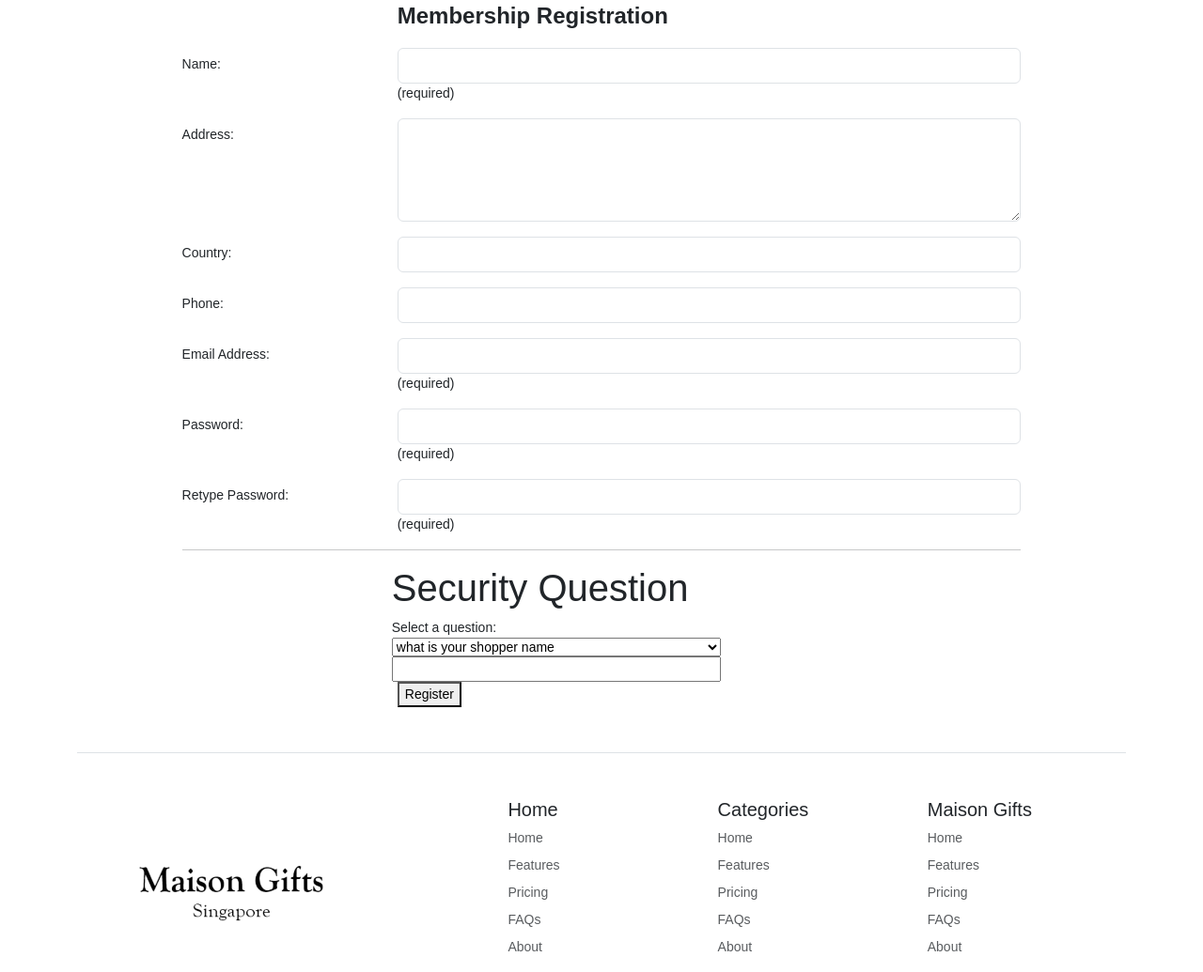
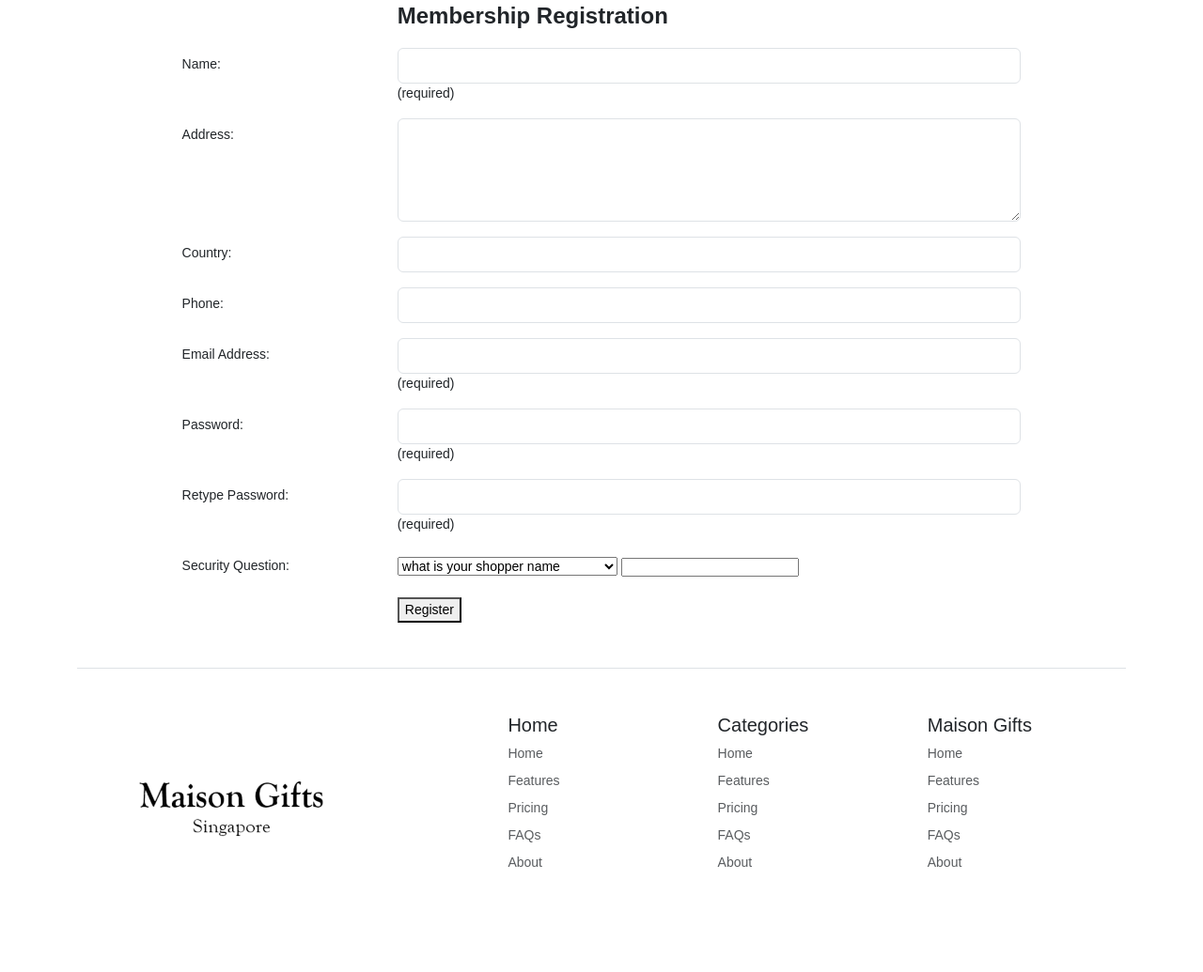
Before and after one commit to yexuan1/ECAD_ASG1_MaisonGifts, a PHP site: page /register.php in a window 1280 px wide. Shown: the part 103-1138 px from the top of the page at 94% size. After the commit the page ends 1026 px from the top, so only its background shows below. Run offline with PHP 8.4, Linux system fonts and the light colour scheme.

Commit message:
update register

```diff
--- a/register.php
+++ b/register.php
@@ -2,11 +2,10 @@
 // Detect the current session
 session_start();
 // Include the Page Layout header
-include("header.php");
+include("Header.php");
 ?>
 <script type="text/javascript">
-function validateForm()
-{
+    function validateForm() {
         // To Do 1 - Check if password matched
         if (document.register.password.value != document.register.password2.value) { //if password 1 == to password 2
             alert("Passwords not matched!");
@@ -16,27 +15,24 @@ function validateForm()
         // To Do 2 - Check if telephone number entered correctly
         //           Singapore telephone number consists of 8 digits,
         //           start with 6, 8 or 9
-    if (document.register.phone.value != ""){
+        if (document.register.phone.value != "") {
             var str = document.register.phone.value;
-        if(str.length != 8) { //checks if the phone number is 8 digits long
+            if (str.length != 8) { //checks if the phone number is 8 digits long
                 alert("Please enter a 8-digit phone number.") //prompts the user
                 return false; // cancel submission
-        }
-
-        else if (str.substr(0,1) != "6" &&
-                 str.substr(0,1) != "8" &&
-                 str.substr(0,1) != "9") {
+            } else if (str.substr(0, 1) != "6" &&
+                str.substr(0, 1) != "8" &&
+                str.substr(0, 1) != "9") {
                 alert("Phone number in Singapore should start with 6, 8 or 9.");
                 return false; //cancel submission
             }
         }
-    return true;  // No error found
+        return true; // No error found
     }
 </script>
 
 <div style="width:80%; margin:auto;">
-<form name="register" action="addMember.php" method="post"
-      onsubmit="return validateForm()">
+    <form name="register" action="addMember.php" method="post" onsubmit="return validateForm()">
         <div class="mb-3 row">
             <div class="col-sm-9 offset-sm-3">
                 <span class="page-title">Membership Registration</span>
@@ -45,15 +41,13 @@ function validateForm()
         <div class="mb-3 row">
             <label class="col-sm-3 col-form-label" for="name">Name:</label>
             <div class="col-sm-9">
-            <input class="form-control" name="name" id="name"
-                   type="text" required /> (required)
+                <input class="form-control" name="name" id="name" type="text" required /> (required)
             </div>
         </div>
         <div class="mb-3 row">
             <label class="col-sm-3 col-form-label" for="address">Address:</label>
             <div class="col-sm-9">
-            <textarea class="form-control" name="address" id="address"
-                      cols="25" rows="4" ></textarea>
+                <textarea class="form-control" name="address" id="address" cols="25" rows="4"></textarea>
             </div>
         </div>
         <div class="mb-3 row">
@@ -72,38 +66,36 @@ function validateForm()
             <label class="col-sm-3 col-form-label" for="email">
                 Email Address:</label>
             <div class="col-sm-9">
-            <input class="form-control" name="email" id="email"
-                   type="email" required /> (required)
+                <input class="form-control" name="email" id="email" type="email" required /> (required)
             </div>
         </div>
         <div class="mb-3 row">
             <label class="col-sm-3 col-form-label" for="password">
                 Password:</label>
             <div class="col-sm-9">
-            <input class="form-control" name="password" id="password"
-                   type="password" required /> (required)
+                <input class="form-control" name="password" id="password" type="password" required /> (required)
             </div>
         </div>
         <div class="mb-3 row">
             <label class="col-sm-3 col-form-label" for="password2">
                 Retype Password:</label>
             <div class="col-sm-9">
-            <input class="form-control" name="password2" id="password2"
-                   type="password" required /> (required)
+                <input class="form-control" name="password2" id="password2" type="password" required /> (required)
             </div>
         </div>
-    <hr>
-    <div class="col-sm-9 offset-sm-3">
-        <h1>Security Question</h1>
-            <label for="security">Select a question: </label>
 
-           <select class='security' name='security-question'>
-                    <option value="what is your shopper name">what is your shopper name</option>
-                    <option value="when was your last purchase date">when was your last purchase date</option>
-                    <option value="what is your email">what is your email</option>
-                    <option value="when was your last login">when was your last login</option>
+        <div class="mb-3 row">
+            <label class="col-sm-3 col-form-label" for="security">Security Question: </label>
+            <div class="col-sm-9 mt-2">
+                <select name='security-question'>
+                    <option value="0">what is your shopper name</option>
+                    <option value="1">when was your last purchase date</option>
+                    <option value="2">what is your email</option>
+                    <option value="3">when was your last login</option>
                 </select>
-            <input class="security" name="answer" type="text" required>
+                <input name="answer" type="text" style="height: 20px;" required>
+            </div>
+
         </div>
         <div class="mb-3 row">
             <div class="col-sm-9 offset-sm-3">
```
Also changed, not shown: addMember.php (+11 -5 lines). Lines whose indentation alone changed are shown as unchanged.
